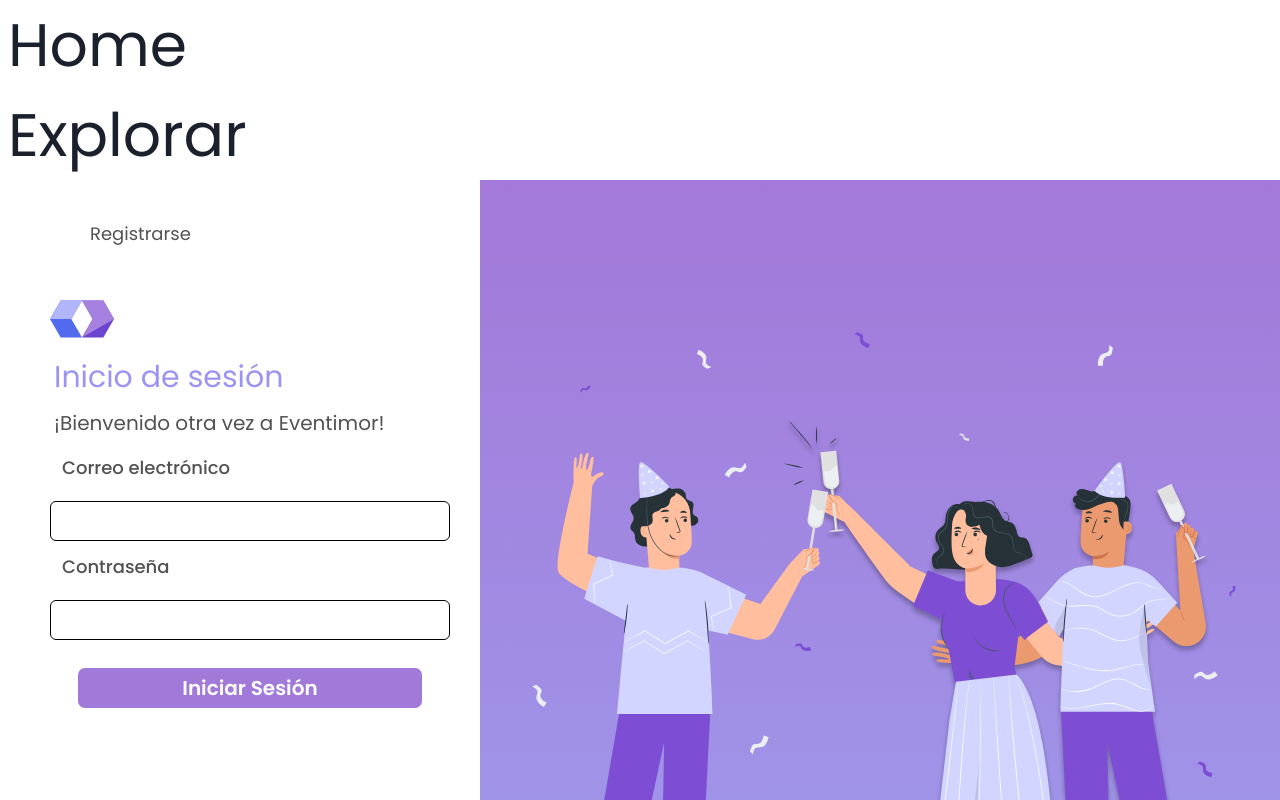
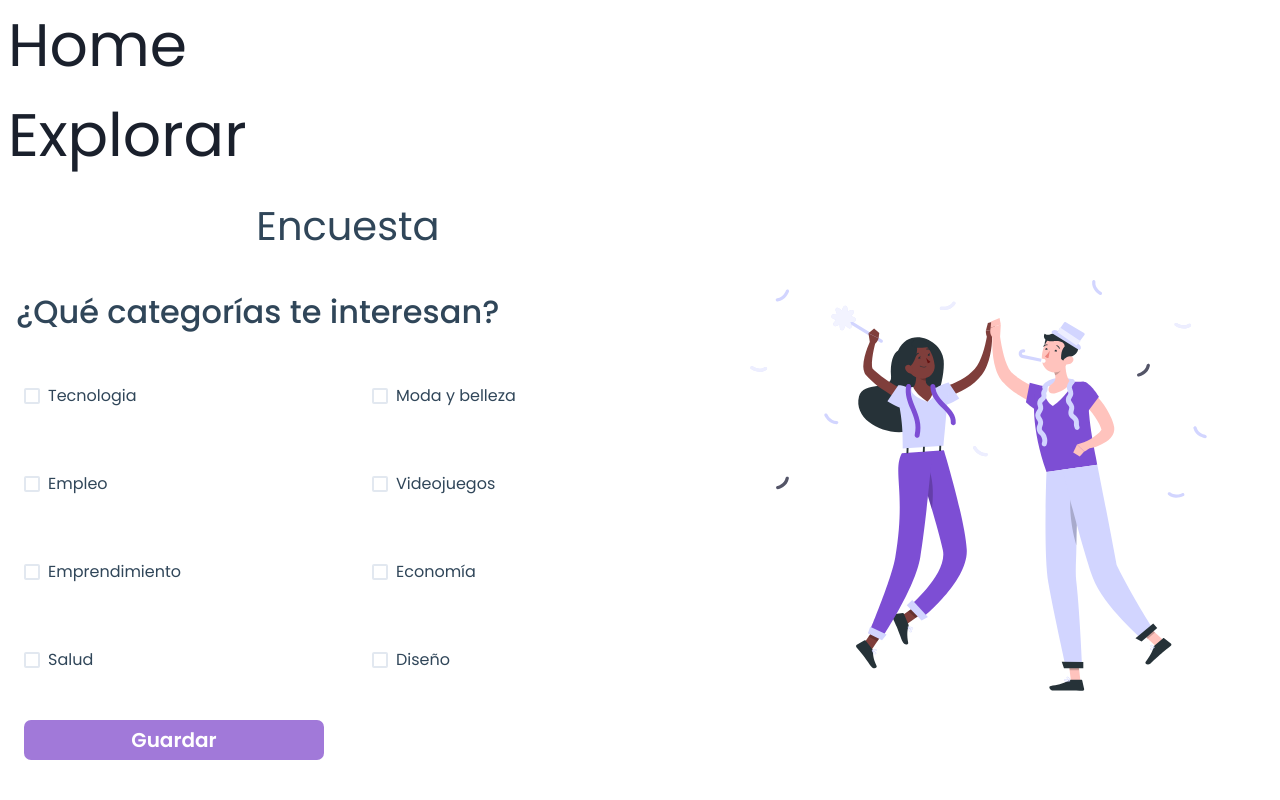
Before and after one commit to kioshiokamoto/redis-message-broker-services, a React (Create React App) app in the folder packages/client/: page /Survey in a window 1280 px wide. Before the commit this address led to /. Shown: the top 800 px of the page. Built offline with nearby package versions, Linux system fonts and the light colour scheme.

Commit message:
AvanceVistaEncuestas

```diff
--- a/packages/client/src/pages/PageOne.jsx
+++ b/packages/client/src/pages/PageOne.jsx
@@ -51,8 +51,9 @@ export default function pageOne() {
                                 <Input borderColor="Black"
                                 type="password"/>
                             </FormControl>
-                            <Box p="7">
-                                <Button width="100%"
+                            <Box>
+                                <Button
+                                textAlign="left"
                                 bg="#A179D9"
                                 color="#FFFFFF"
                                 fontFamily="Poppins"
--- /dev/null
+++ b/packages/client/src/pages/Survey.jsx
@@ -0,0 +1,98 @@
+import React from 'react'
+import '../styles/register.css'
+import { Box, Text, FormControl, FormLabel, Checkbox, Button, Image
+, Grid } from "@chakra-ui/react"
+
+export default function survey(){
+    return(
+        <div>
+            <div className="ConteinerFondoEncuesta">
+                <Image src='Celebration-rafiki 1.svg'/>
+            </div>
+            <div className="ConteinerForm">
+                <Box justify-content="center">
+                    <Text
+                    color="#304659"
+                    fontFamily="Poppins"
+                    fontStyle="normal"
+                    fontSize="40px"
+                    textAlign="center"
+                    justify-content ="center"
+                    p="4">Encuesta</Text>
+                    <form>
+                        <FormControl>
+                            <FormLabel
+                            color="#304659"
+                            fontFamily="Poppins"
+                            fontStyle="normal"
+                            fontSize="32px"
+                            p="4">¿Qué categorías te interesan?</FormLabel>
+                            <Grid templateColumns="repeat(2,1fr)" templateRows= "repeat(4,1fr)" gap="4">
+                            <Checkbox
+                            p="6"
+                            color="#304659"
+                            fontFamily="Poppins"
+                            fontStyle="normal"
+                            fontSize="30px">Tecnologia</Checkbox>
+                            <Checkbox
+                            p="6"
+                            color="#304659"
+                            fontFamily="Poppins"
+                            fontStyle="normal"
+                            fontSize="30px">Moda y belleza</Checkbox>
+                            <Checkbox
+                            p="6"
+                            color="#304659"
+                            fontFamily="Poppins"
+                            fontStyle="normal"
+                            fontSize="30px">Empleo</Checkbox>
+                            <Checkbox
+                            p="6"
+                            color="#304659"
+                            fontFamily="Poppins"
+                            fontStyle="normal"
+                            fontSize="30px">Videojuegos</Checkbox>
+                            <Checkbox
+                            p="6"
+                            color="#304659"
+                            fontFamily="Poppins"
+                            fontStyle="normal"
+                            fontSize="30px">Emprendimiento</Checkbox>
+                            <Checkbox
+                            p="6"
+                            color="#304659"
+                            fontFamily="Poppins"
+                            fontStyle="normal"
+                            fontSize="30px">Economía</Checkbox>
+                            <Checkbox
+                            p="6"
+                            color="#304659"
+                            fontFamily="Poppins"
+                            fontStyle="normal"
+                            fontSize="30px">Salud</Checkbox>
+                            <Checkbox
+                            p="6"
+                            color="#304659"
+                            fontFamily="Poppins"
+                            fontStyle="normal"
+                            fontSize="30px">Diseño</Checkbox>
+                            </Grid>
+                        </FormControl>
+                        <Box pl="10" p="6"
+                        justify-content="center">
+                            <Button
+                            width="300px"
+                            textAlign="left"
+                            bg="#A179D9"
+                            color="#FFFFFF"
+                            fontFamily="Poppins"
+                            fontStyle="normal"
+                            fontSize="20px"
+                            borderRadius="7px">Guardar</Button>
+                        </Box>
+                    </form>
+                </Box>
+            </div>
+        </div>
+    )
+}
--- a/packages/client/src/routes/Router.js
+++ b/packages/client/src/routes/Router.js
@@ -7,6 +7,7 @@ import {
   } from "react-router-dom";
 import PageOne from "../pages/PageOne";
 import PageTwo from "../pages/PageTwo";
+import Survey from "../pages/Survey"
 import Navbar from "../components/Navbar";
 
 export default function SourceRouter () {
@@ -17,6 +18,7 @@ export default function SourceRouter () {
             <Switch>
                 <Route exact path = "/" component = {PageOne} />
                 <Route exacr path = "/pageTwo"  component = {PageTwo}/>
+                <Route exacr path = "/Survey"  component = {Survey}/>
                 <Redirect to="/" />
 
             </Switch>
--- a/packages/client/src/styles/register.css
+++ b/packages/client/src/styles/register.css
@@ -8,3 +8,11 @@
     justify-content: center;
     align-items: center;
 }
+
+.ConteinerFondoEncuesta{
+    width: 600px;
+    display: flex;
+    float: right;
+    justify-content: center;
+    align-items: center;
+}
```
Also changed, not shown: packages/client/public/Celebration-rafiki 1.svg (added).
